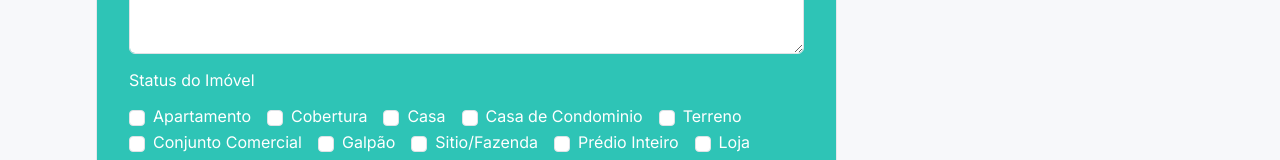
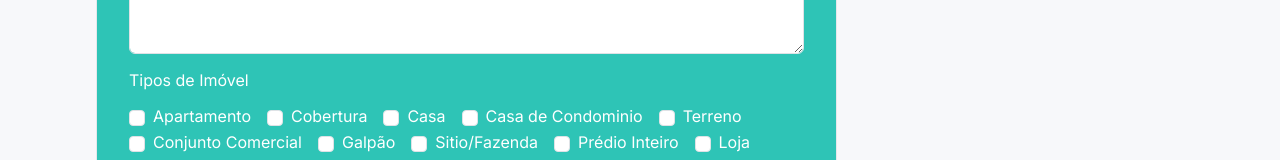
Before and after one commit to elianarosacreci/elianarosacorretora, a Next.js app: page /research/research in a window 1280 px wide. Shown: the part 509-669 px from the top of the page. Built offline with nearby package versions, Linux system fonts and the light colour scheme; no server answers; the database is empty.

Commit message:
ajust label from form

```diff
--- a/src/pages/research/research.tsx
+++ b/src/pages/research/research.tsx
@@ -139,7 +139,7 @@ export default function Research({ allImobiles }: ImmobileProps) {
                             </Form.Group>
                         </Row>
                         <Row>
-                            <Form.Label className="mb-3">Status do Imóvel</Form.Label>
+                            <Form.Label className="mb-3">Tipos de Imóvel</Form.Label>
                             <Form.Group className="mb-3">
                                 <Form.Check inline name="tipo" type="checkbox" label="Apartamento" onChange={() => {
                                     immobileKindApartamento ? setImmobileKindApartamento(false) : setImmobileKindApartamento(true)
```
